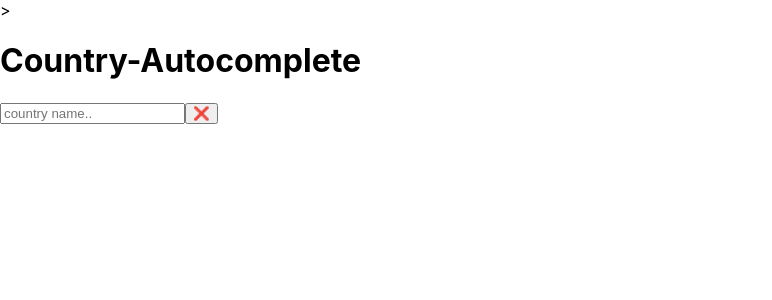
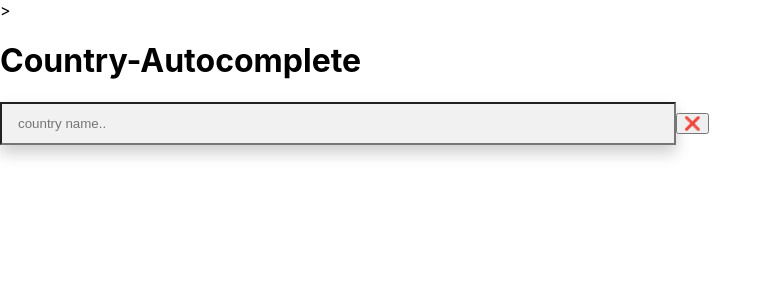
Before and after one commit to ramabadash/Country-Autocomplete-React, a React (Create React App) app in the folder country-autocomplete/: page / in a window 1280 px wide. Shown: the top 300 px of the page, without its empty margins (0-772 px from the left). Built offline with nearby package versions, Linux system fonts and the light colour scheme.

Commit message:
# Some disign

```diff
--- a/country-autocomplete/src/components/SearchBar.js
+++ b/country-autocomplete/src/components/SearchBar.js
@@ -1,4 +1,5 @@
 import React, { useRef } from 'react';
+import '../styles/SearchBar.css';
 
 function SearchBar(props) {
   const searchInput = useRef('');
--- a/country-autocomplete/src/styles/DropDown.css
+++ b/country-autocomplete/src/styles/DropDown.css
@@ -2,6 +2,7 @@ ul {
   list-style: none;
   position: absolute;
   background-color: #f1f1f1;
+  width: 50%;
   min-width: 160px;
   box-shadow: 0px 8px 16px 0px rgba(0, 0, 0, 0.2);
   z-index: 1;
@@ -17,6 +18,7 @@ ul li {
   display: flex;
   flex-direction: row;
   justify-content: space-between;
+  cursor: pointer;
 }
 
 ul li:hover {
--- /dev/null
+++ b/country-autocomplete/src/styles/SearchBar.css
@@ -0,0 +1,8 @@
+input {
+  background-color: #f1f1f1;
+  width: 50%;
+  box-shadow: 0px 8px 16px 0px rgba(0, 0, 0, 0.2);
+  z-index: 1;
+  color: black;
+  padding: 12px 16px;
+}
```
